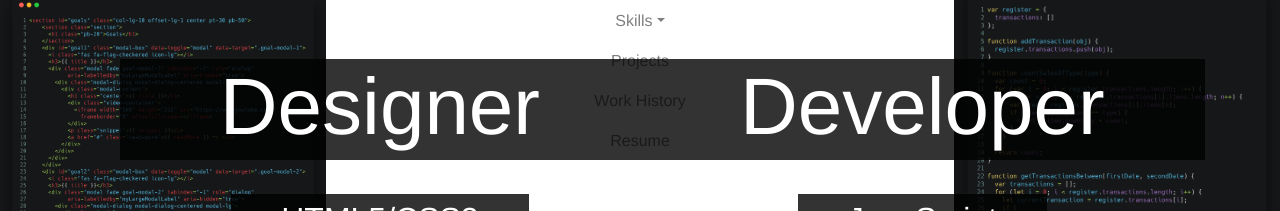
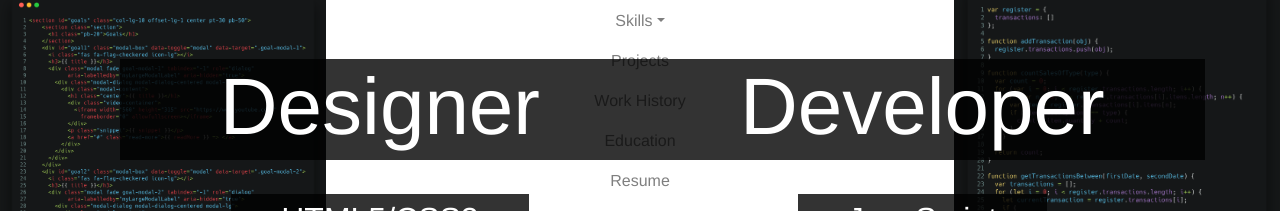
Before and after one commit to JoshAaronLevy/joshlevy, a Vue app: page /#/ in a window 1280 px wide. Both pictures are taken after a click on the button 44 px from the left and 40 px from the top of the page. Shown: the part 181-392 px from the top of the page. Built offline with nearby package versions, Linux system fonts and the light colour scheme.

Commit message:
Added education component and link in nav.

```diff
--- a/src/components/Header.vue
+++ b/src/components/Header.vue
@@ -18,6 +18,7 @@
         </b-nav-item-dropdown>
         <b-nav-item href="#">Projects</b-nav-item>
         <b-nav-item href="#">Work History</b-nav-item>
+        <b-nav-item href="#">Education</b-nav-item>
         <b-nav-item href="#">Resume</b-nav-item>
       <a
           href="https://github.com/JoshAaronLevy/portfolio"
```
Also changed, not shown: src/components/Education.vue (added).
